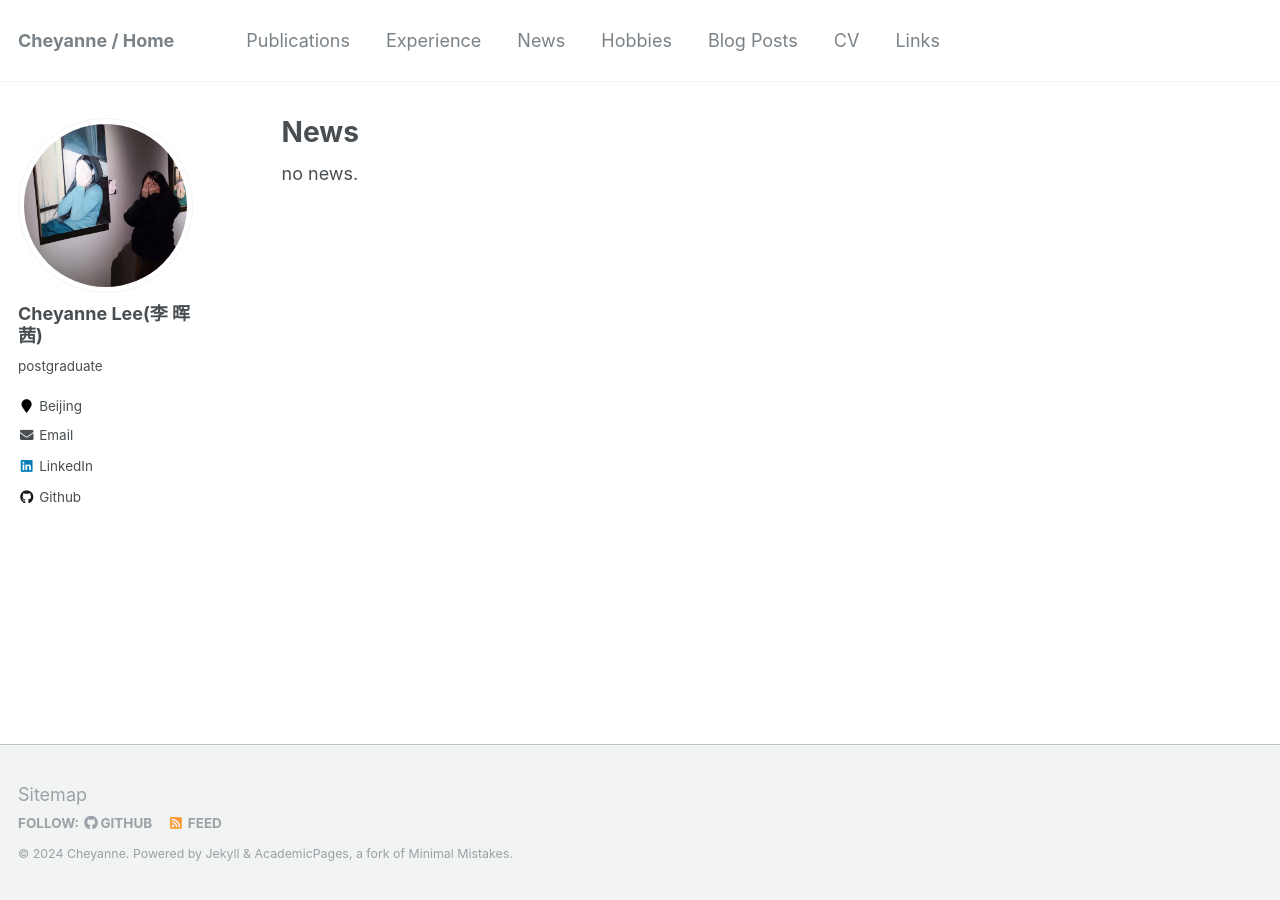
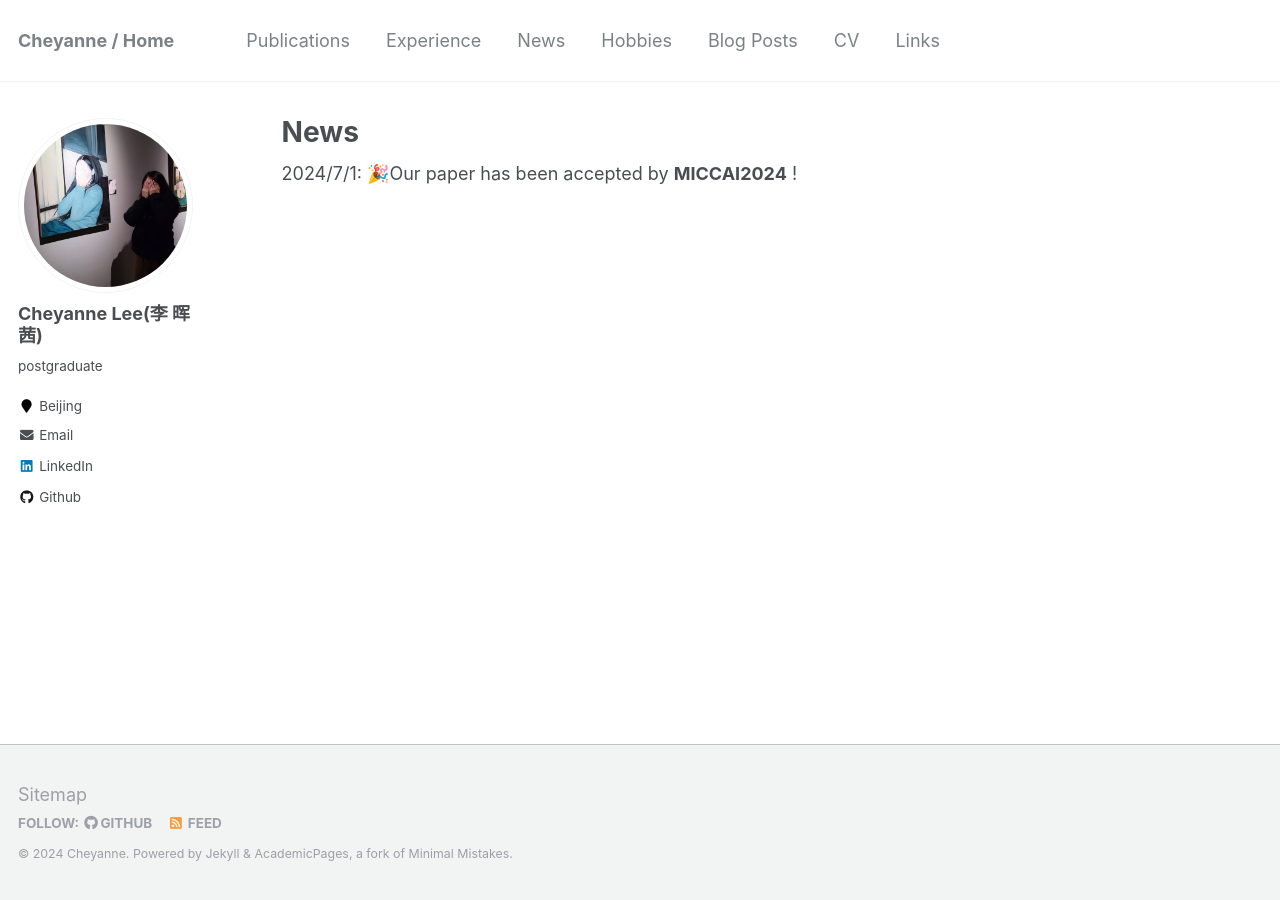
Before and after one commit to HuiqianLi/HuiqianLi.github.io, a Jekyll site: the page built from _pages/news.md, in a window 1280 px wide. Built offline with Jekyll 4.4.1, drawn with Linux system fonts in a browser that asks for light colours.

Commit message:
Update news.md

```diff
--- a/_pages/news.md
+++ b/_pages/news.md
@@ -7,4 +7,4 @@ redirect_from:
   - /markdown.html
 ---
 
-no news.
+2024/7/1: 🎉Our paper has been accepted by **MICCAI2024** !
```
